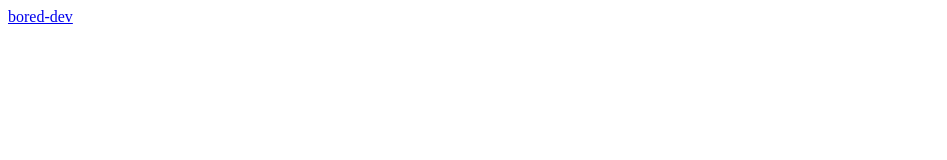
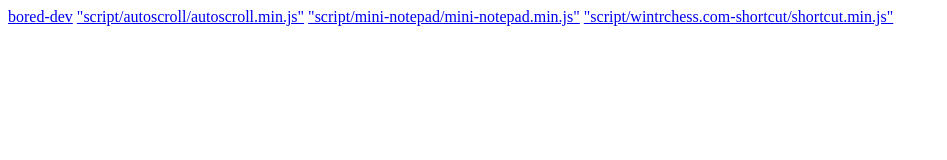
Before and after one commit to RizqullahY/bored-dev, a website: page index.html in a window 1280 px wide. Shown: the whole page, without its empty margins (0-947 px from the left). Drawn offline with Linux system fonts and the light colour scheme.

Commit message:
Automatic commit: 2025-05-15 20:21

```diff
--- a/index.html
+++ b/index.html
@@ -1 +1,5 @@
 <a href="https://github.com/rizqullahy/bored-dev">bored-dev</a>
+
+<a href="script/autoscroll/autoscroll.min.js">"script/autoscroll/autoscroll.min.js"</a>
+<a href="script/mini-notepad/mini-notepad.min.js">"script/mini-notepad/mini-notepad.min.js"</a>
+<a href="script/wintrchess.com-shortcut/shortcut.min.js">"script/wintrchess.com-shortcut/shortcut.min.js"</a>
```
Also changed, not shown: 1 other file.
